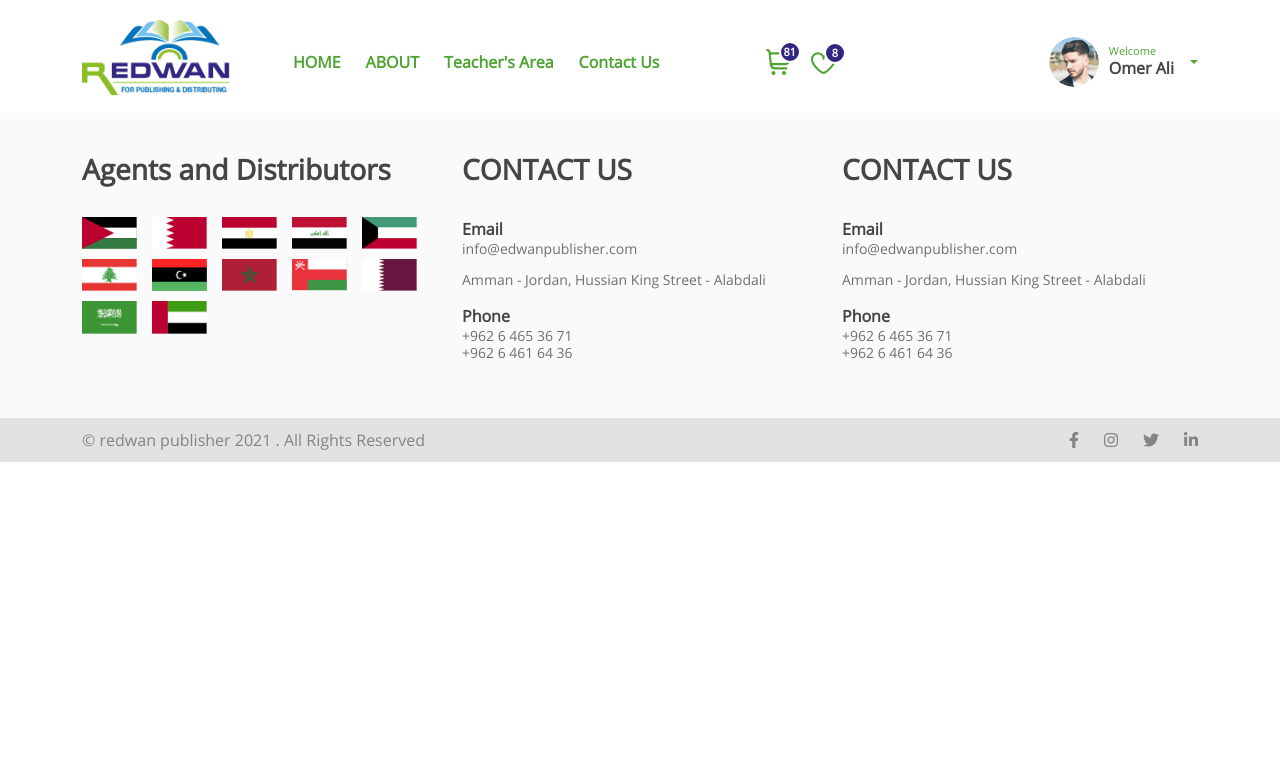
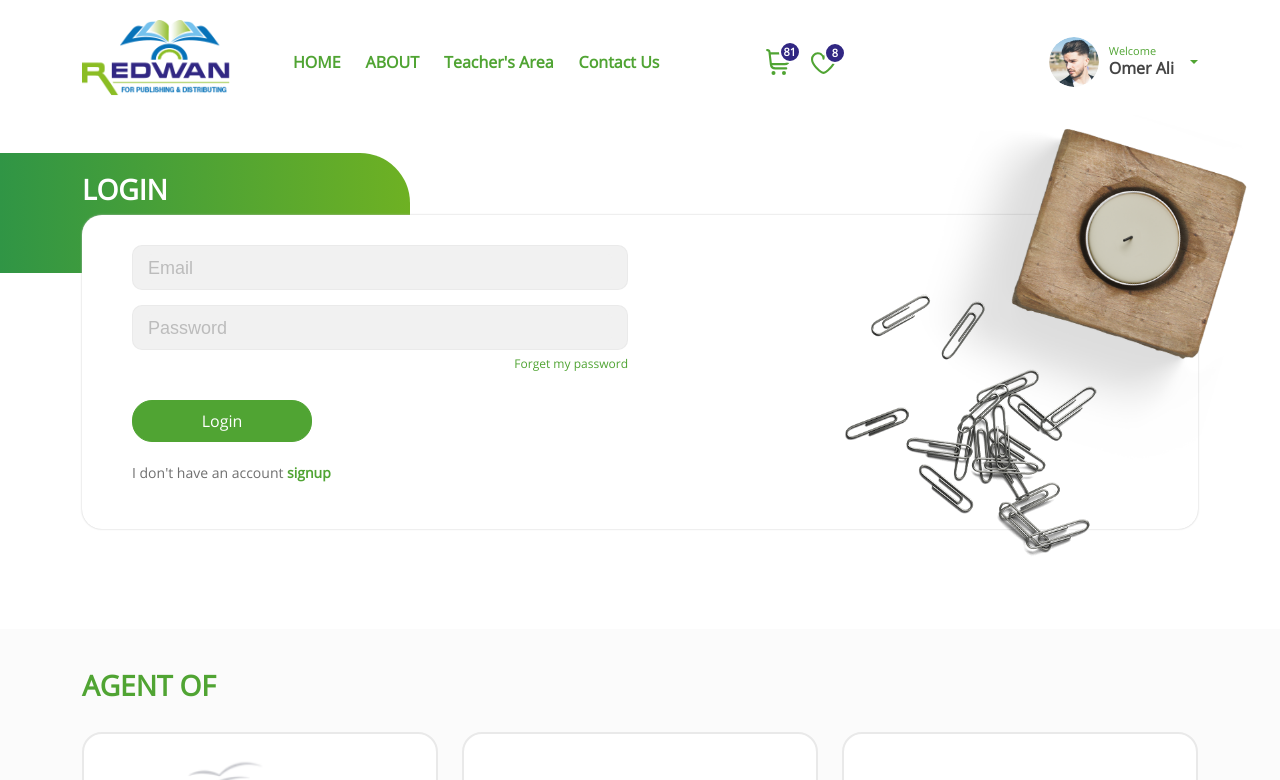
Before and after one commit to mohajore/redwan, a React (Create React App) app: page /Login in a window 1280 px wide. Shown: the top 780 px of the page. Built offline with nearby package versions, Linux system fonts and the light colour scheme.

Commit message:
create login page (9/5/2021)

```diff
--- a/src/App.jsx
+++ b/src/App.jsx
@@ -6,6 +6,7 @@ import Home from "./components/pages/home/Home";
 import Footer from "./components/blocks/Footer";
 import ContactUs from "./components/pages/countactUs/ContactUs";
 import AboutPage from "./components/pages/aboutUS/AboutPage";
+import Login from "./components/pages/login/Login";
 function App() {
     return (
         <div className="App">
@@ -15,6 +16,7 @@ function App() {
                     <Route component={Home} path="/" exact />
                     <Route component={ContactUs} path="/ContactUs" exact />
                     <Route component={AboutPage} path="/AboutPage" exact />
+                    <Route component={Login} path="/Login" exact />
                 </Switch>
                 <Footer />
             </BrowserRouter>
--- a/src/assets/style/components/pages/_pages.scss
+++ b/src/assets/style/components/pages/_pages.scss
@@ -1,2 +1,3 @@
 @import "./home/home";
 @import "./contactUs/contactUs.scss";
+@import "./auth/auth.scss";
--- /dev/null
+++ b/src/assets/style/components/pages/auth/auth.scss
@@ -0,0 +1,41 @@
+.forget-password {
+    color: $primary-color;
+    font-size: 12px;
+    float: right;
+    margin-top: -10px;
+    transition: ease-in-out 0.3s;
+    cursor: pointer;
+
+    &:hover {
+        color: $third-text-color;
+        transition: ease-in-out 0.3s;
+    }
+}
+.auth {
+    .submit-button {
+        margin-top: 50px;
+    }
+    p {
+        color: $secondary-color;
+        font-size: 14px;
+        a {
+            color: $primary-color;
+            font-weight: bold;
+            &:hover {
+                color: $third-text-color;
+                transition: ease-in-out 0.3s;
+            }
+        }
+    }
+    .contact-us__contents img {
+        width: 425px;
+    }
+}
+@include respond(tablet) {
+    .contact-us__contents {
+        padding: 25px;
+    }
+    .contact-us__contents img {
+        display: none;
+    }
+}
--- a/src/assets/style/components/pages/contactUs/contactUs.scss
+++ b/src/assets/style/components/pages/contactUs/contactUs.scss
@@ -93,10 +93,11 @@
     }
 }
 @include respond(small-laptop) {
+    .auth .contact-us__contents img,
     .contact-us__contents img {
         top: -100px;
         right: -20px;
-        width: 315px;
+        width: 315px !important;
     }
     .contact-details {
         margin-top: 0px;
--- a/src/components/blocks/Header.jsx
+++ b/src/components/blocks/Header.jsx
@@ -26,13 +26,13 @@ class Header extends Component {
                                 <Link to="/">HOME</Link>
                             </li>
                             <li>
-                                <Link to="/">ABOUT</Link>
+                                <Link to="/AboutPage">ABOUT</Link>
                             </li>
                             <li>
                                 <Link to="/">Teacher's Area</Link>
                             </li>
                             <li>
-                                <Link to="/">Contact Us</Link>
+                                <Link to="/ContactUs">Contact Us</Link>
                             </li>
                         </ul>
                         <div className="cart-fav flex">
@@ -62,9 +62,9 @@ class Header extends Component {
                                         </div>
                                     }
                                 >
-                                    <Dropdown.Item>Action</Dropdown.Item>
-                                    <Dropdown.Item>Another action</Dropdown.Item>
-                                    <Dropdown.Item>Something else</Dropdown.Item>
+                                    <Dropdown.Item>Profile</Dropdown.Item>
+                                    <Dropdown.Item>My Books</Dropdown.Item>
+                                    <Dropdown.Item>Logout</Dropdown.Item>
                                 </DropdownButton>
                             </div>
                         </div>
@@ -92,7 +92,7 @@ class Header extends Component {
                                         </li>
 
                                         <li>
-                                            <Link to="/" onClick={() => this.closeMenu()}>
+                                            <Link to="/AboutPage" onClick={() => this.closeMenu()}>
                                                 ABOUT
                                             </Link>
                                         </li>
@@ -102,7 +102,7 @@ class Header extends Component {
                                             </Link>
                                         </li>
                                         <li>
-                                            <Link to="/" onClick={() => this.closeMenu()}>
+                                            <Link to="/ContactUs" onClick={() => this.closeMenu()}>
                                                 Contact Us
                                             </Link>
                                         </li>
--- /dev/null
+++ b/src/components/pages/login/Login.jsx
@@ -0,0 +1,40 @@
+import React, { Component } from "react";
+import { Col, Container, Row } from "react-bootstrap";
+import TextInput from "../../blocks/TextInput";
+import AgentOf from "../home/AgentOf";
+
+class Login extends Component {
+    render() {
+        return (
+            <div className="contact-us auth">
+                <div className="page-label" />
+                <Container>
+                    <h3 className="page-title">LOGIN</h3>
+                    <div className="contact-us__contents">
+                        <div className="form-box">
+                            <Row>
+                                <Col md={6}>
+                                    <TextInput name="email" label="" placeholder="Email" value="" />
+                                    <TextInput name="password" label="" placeholder="Password" value="" />
+                                    <span className="forget-password">Forget my password</span>
+                                    <button className="submit-button">Login</button>
+                                    <p>
+                                        I don't have an account <a href="/">signup</a>
+                                    </p>
+                                </Col>
+
+                                <Col md={6}>
+                                    {/* <img scc="/images/" alt="l" /> */}
+                                    <img src="/images/Group 50411.png" alt="l" />
+                                </Col>
+                            </Row>
+                        </div>
+                    </div>
+                </Container>
+                <AgentOf />
+            </div>
+        );
+    }
+}
+
+export default Login;
```
Also changed, not shown: public/images/Group 50411.png (added).
